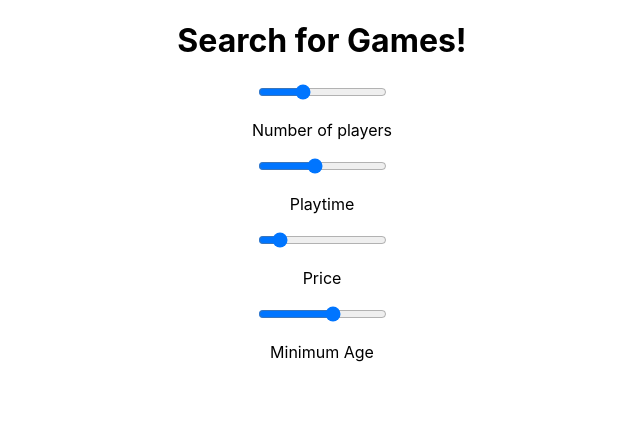
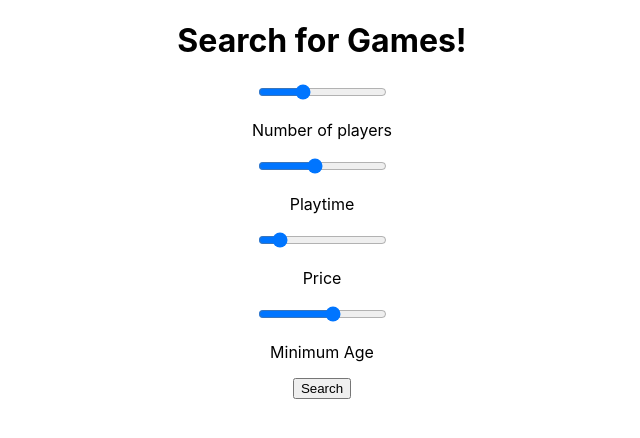
Before and after one commit to mdflynn/game-sleuth, a React (Create React App) app: page /form in a window 1280 px wide. Shown: the top 438 px of the page, without its empty margins (318-958 px from the left). Built offline with nearby package versions, Linux system fonts and the light colour scheme.

Commit message:
prevent page reload on submit

```diff
--- a/src/SearchForm/SearchForm.tsx
+++ b/src/SearchForm/SearchForm.tsx
@@ -21,14 +21,15 @@ class SearchForm extends Component<any, FormState> {
     this.setState({...this.state, [name]:value});
   }
 
-  handleSubmit = () => {
+  handleSubmit = (event:any) => {
+    event.preventDefault();
     //fetch data here and pass down method to update searchCriteria in App
     //which should render SearchDisplay
   }
 
   render() {
     return (
-      <form>
+      <form onSubmit={(event) => this.handleSubmit(event)}>
         <h1>Search for Games!</h1>
         <div className="slidecontainer">
           <label>
@@ -86,6 +87,7 @@ class SearchForm extends Component<any, FormState> {
             <p>Minimum Age</p>
           </label>
         </div>
+        <button>Search</button>
       </form>
     );
   }
```
Also changed, not shown: 2 other files (tests, documents, lock files or other folders).
